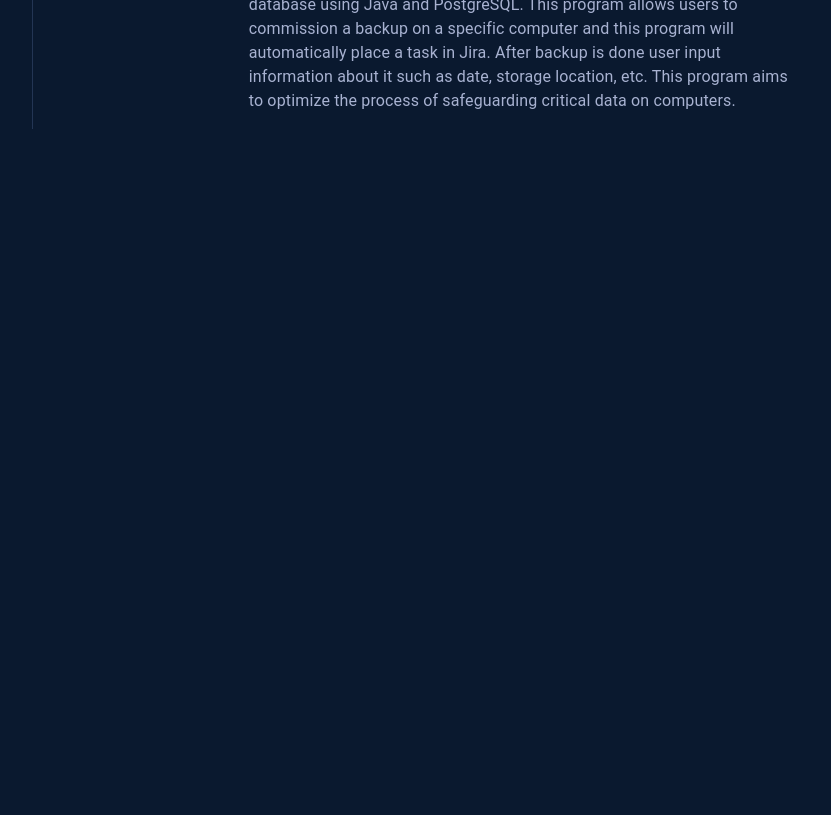
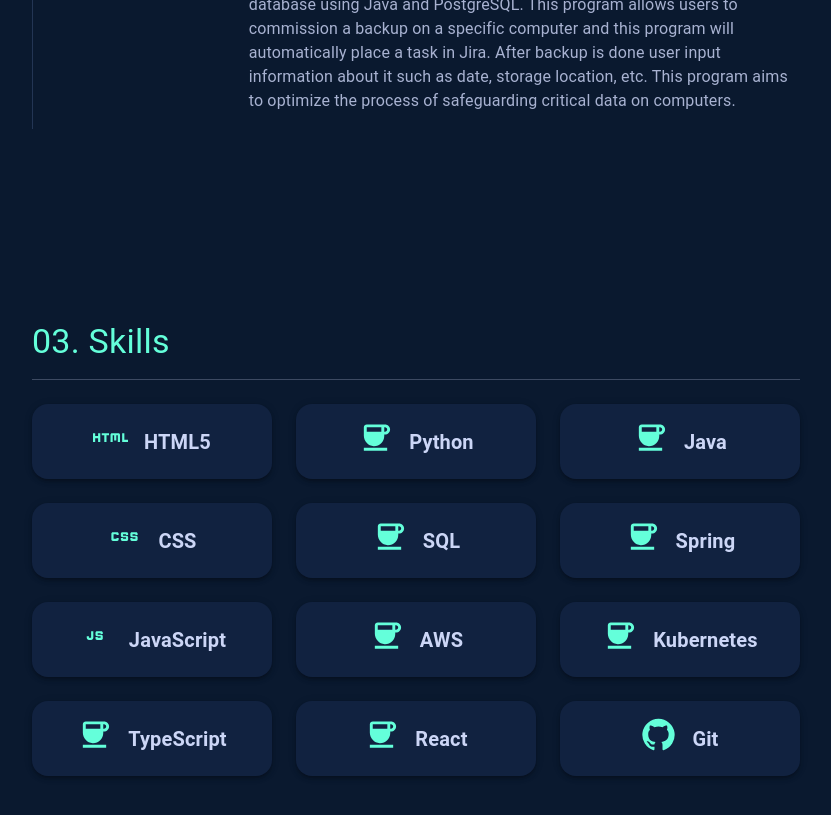
Before and after one commit to MateuszMaciaszczyk/portfolio, a React (Create React App) app: page / in a window 1280 px wide. Shown: the part 1940-2755 px from the top of the page, without its empty margins (224-1055 px from the left). Built offline with nearby package versions, Linux system fonts and the light colour scheme.

Commit message:
Added skills section

```diff
--- a/package.json
+++ b/package.json
@@ -15,8 +15,10 @@
     "@types/react": "^18.3.12",
     "@types/react-dom": "^18.3.1",
     "react": "^18.3.1",
+    "react-devicons": "^2.16.2",
     "react-dom": "^18.3.1",
     "react-scripts": "5.0.1",
+    "simple-icons": "^13.16.0",
     "typescript": "^4.9.5",
     "web-vitals": "^2.1.4"
   },
--- a/src/App.tsx
+++ b/src/App.tsx
@@ -1,6 +1,4 @@
-// src/App.tsx
 import React from 'react';
-import { Typography, Box } from '@mui/material';
 import colors from './theme/colors';
 import Header from './components/Header';
 import Section from './components/Section';
@@ -9,6 +7,7 @@
 import AboutMe from "./components/AboutMe";
 import Main from "./components/Main";
 import Experience from "./components/Experience";
+import Skills from "./components/Skills";
 
 function App() {
     const scrollToSection = (id: string) => {
@@ -31,8 +30,8 @@
             <Main />
             <AboutMe />
             <Experience />
+            <Skills />
 
-            <Section id="skills" backgroundColor={colors.navy} />
             <Section id="projects" backgroundColor={colors.navy} />
             <Section id="contact" backgroundColor={colors.navy} />
             <Sidebar />
--- a/src/components/Experience.tsx
+++ b/src/components/Experience.tsx
@@ -109,7 +109,7 @@
                 <ToggleButton value="education" sx={{ color: colors.slate, '&.Mui-selected': { color: colors.green } }}>Education</ToggleButton>
 
                 <Typography variant="h3" sx={{ color: colors.white, fontSize: '2rem', mb: 1, marginLeft: '2rem' }}>
-                    {view === 'work' ? "Where I've Worked" : 'Where I Studied'}
+                    {view === 'work' ? "Where I've Worked" : "Where I've Studied"}
                 </Typography>
             </ToggleButtonGroup>
 
--- /dev/null
+++ b/src/components/Skills.tsx
@@ -0,0 +1,68 @@
+import React from 'react';
+import {Box, Typography, Grid, Paper, Divider} from '@mui/material';
+import { Html, Css, Javascript, Coffee, GitHub } from '@mui/icons-material';
+import colors from '../theme/colors';
+
+const skills = [
+    { name: 'HTML5', icon: <Html fontSize="large" /> },
+    { name: 'Python', icon: <Coffee fontSize="large" /> },
+    { name: 'Java', icon: <Coffee fontSize="large" /> },
+    { name: 'CSS', icon: <Css fontSize="large" /> },
+    { name: 'SQL', icon: <Coffee fontSize="large" /> },
+    { name: 'Spring', icon: <Coffee fontSize="large" /> },
+    { name: 'JavaScript', icon: <Javascript fontSize="large" /> },
+    { name: 'AWS', icon: <Coffee fontSize="large" /> },
+    { name: 'Kubernetes', icon: <Coffee fontSize="large" /> },
+    { name: 'TypeScript', icon: <Coffee fontSize="large" /> },
+    { name: 'React', icon: <Coffee fontSize="large" /> },
+    { name: 'Git', icon: <GitHub fontSize="large" /> },
+];
+
+const Skills: React.FC = () => {
+    return (
+        <Box
+            id='skills'
+            sx={{
+                maxWidth: '60%',
+                margin: '0 auto',
+                marginTop: '12rem',
+                color: colors.lightestSlate }}>
+            <Typography variant="h4" sx={{ color: colors.green, marginBottom: '1rem' }}>
+                03. Skills
+            </Typography>
+            <Divider sx={{ marginBottom: '1.5rem', backgroundColor: colors.lightestSlate, opacity: 0.3 }} />
+            <Grid container spacing={3}>
+                {skills.map((skill, index) => (
+                    <Grid item xs={12} sm={6} md={4} key={index}>
+                        <Paper
+                            elevation={3}
+                            sx={{
+                                display: 'flex',
+                                alignItems: 'center',
+                                justifyContent: 'center',
+                                padding: '1rem',
+                                borderRadius: '1rem',
+                                backgroundColor: colors.lightNavy,
+                                color: colors.slate,
+                                transition: 'transform 0.3s, box-shadow 0.3s',
+                                '&:hover': {
+                                    transform: 'scale(1.05)',
+                                    boxShadow: `0 4px 20px ${colors.green}`,
+                                },
+                            }}
+                        >
+                            <Box sx={{ fontSize: '2rem', color: colors.green, marginRight: '1rem' }}>
+                                {skill.icon}
+                            </Box>
+                            <Typography variant="h6" sx={{ color: colors.lightestSlate, fontWeight: 'bold' }}>
+                                {skill.name}
+                            </Typography>
+                        </Paper>
+                    </Grid>
+                ))}
+            </Grid>
+        </Box>
+    );
+};
+
+export default Skills;
```
Also changed, not shown: 1 other file (tests, documents, lock files or other folders).
